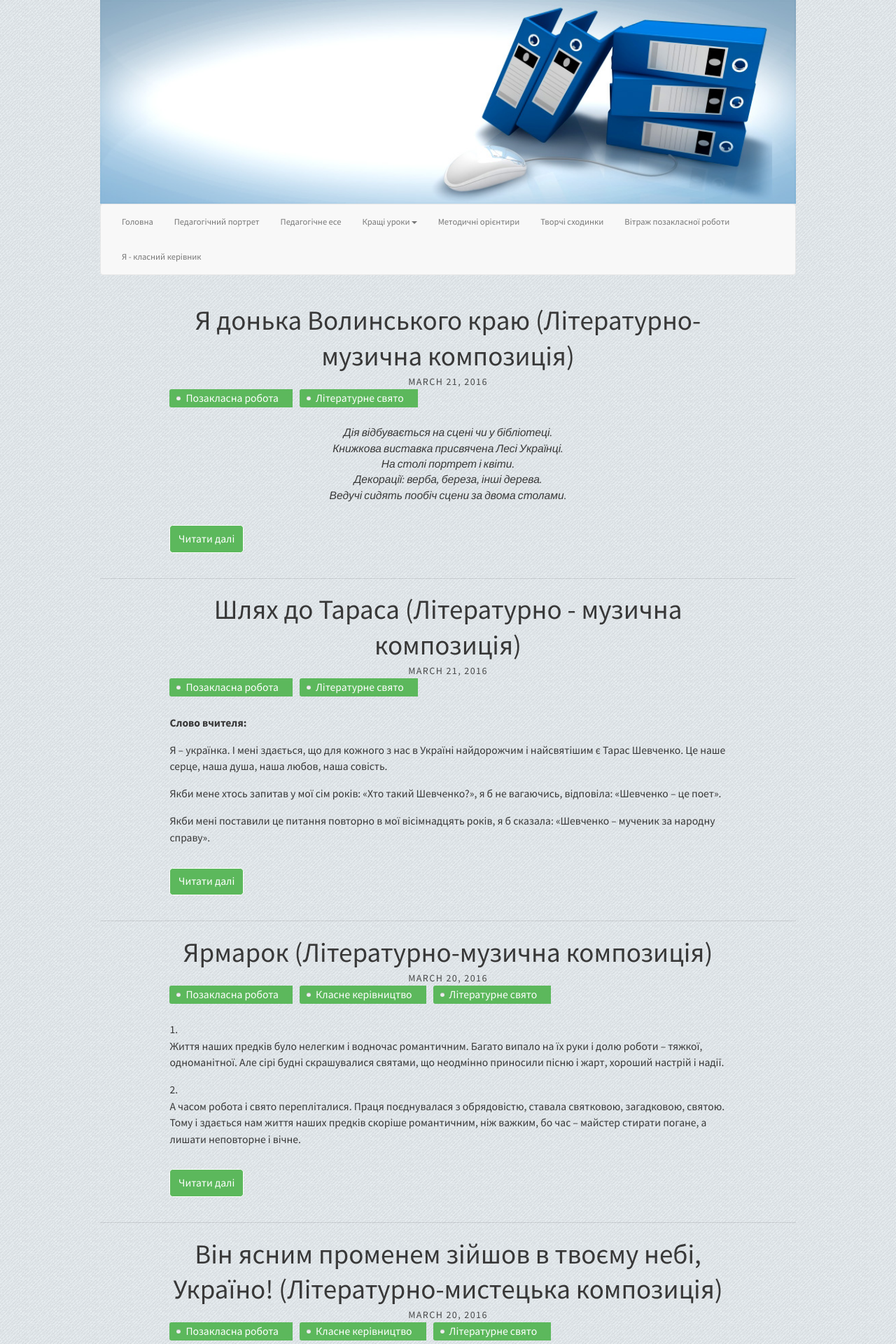
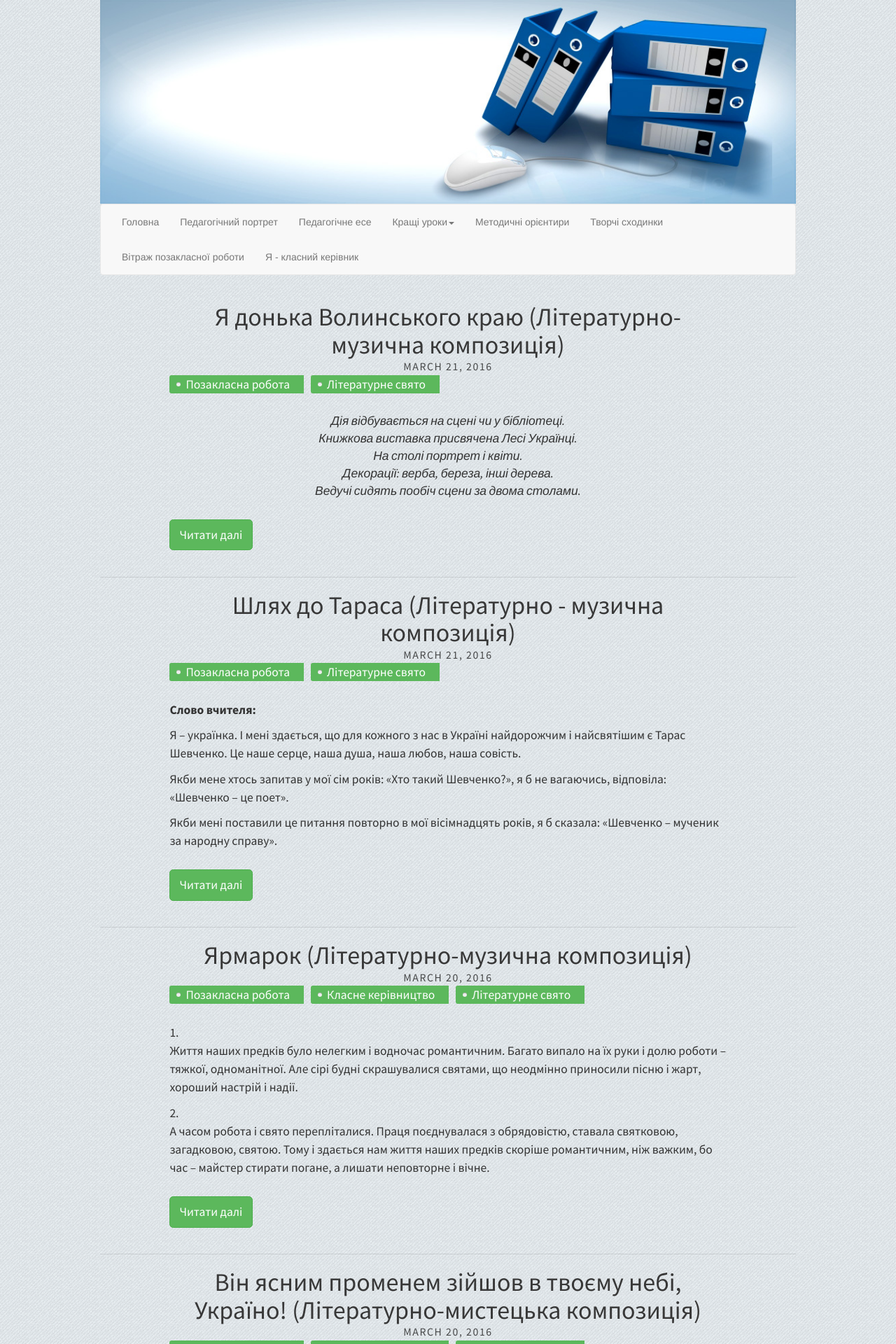
Before and after one commit to tetyanashevchuk/tetyanashevchuk.github.io, a Jekyll site: the page built from index.html, in a window 1280 px wide. Shown: the top 1920 px of the page at 70% size. Built offline with Jekyll 4.4.1, drawn with Linux system fonts in a browser that asks for light colours; nearby versions of some CDN libraries.

Commit message:
updated button and tags

```diff
--- a/_includes/head.html
+++ b/_includes/head.html
@@ -31,6 +31,9 @@
   <link href='https://fonts.googleapis.com/css?family=Open+Sans:400,700' rel='stylesheet' type='text/css'>
   <script src="https://ajax.googleapis.com/ajax/libs/jquery/1.11.2/jquery.min.js"></script>
   <script src="{{ site.baseurl }}/js/bootstrap.min.js" charset="utf-8"></script>
+
+  <link rel="stylesheet" href="{{ "/css/main.css" | prepend: site.baseurl }}">
+
   <link href="{{ site.baseurl }}/css/bootstrap.min.css" media="screen, projection" rel="stylesheet" type="text/css">
 
   <link href="{{ site.baseurl }}/css/specific.css" media="screen, projection" rel="stylesheet" type="text/css">
@@ -39,7 +42,6 @@
   <link href="{{ site.baseurl }}/css/carousel.css" media="screen, projection" rel="stylesheet" type="text/css">
 
   <!-- CSS -->
-  <link rel="stylesheet" href="{{ "/css/main.css" | prepend: site.baseurl }}">
 
   <link rel="canonical" href="{{ site.baseurl }}{{ page.url }}">
 </head>
```
